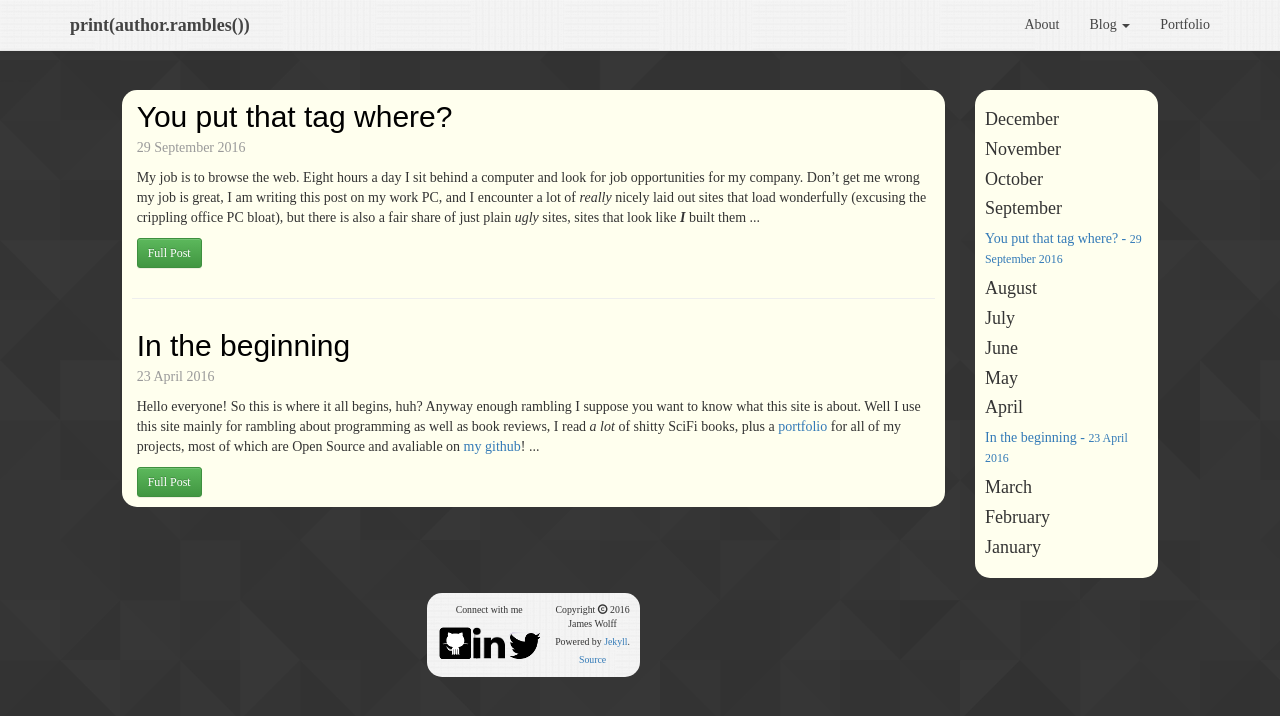
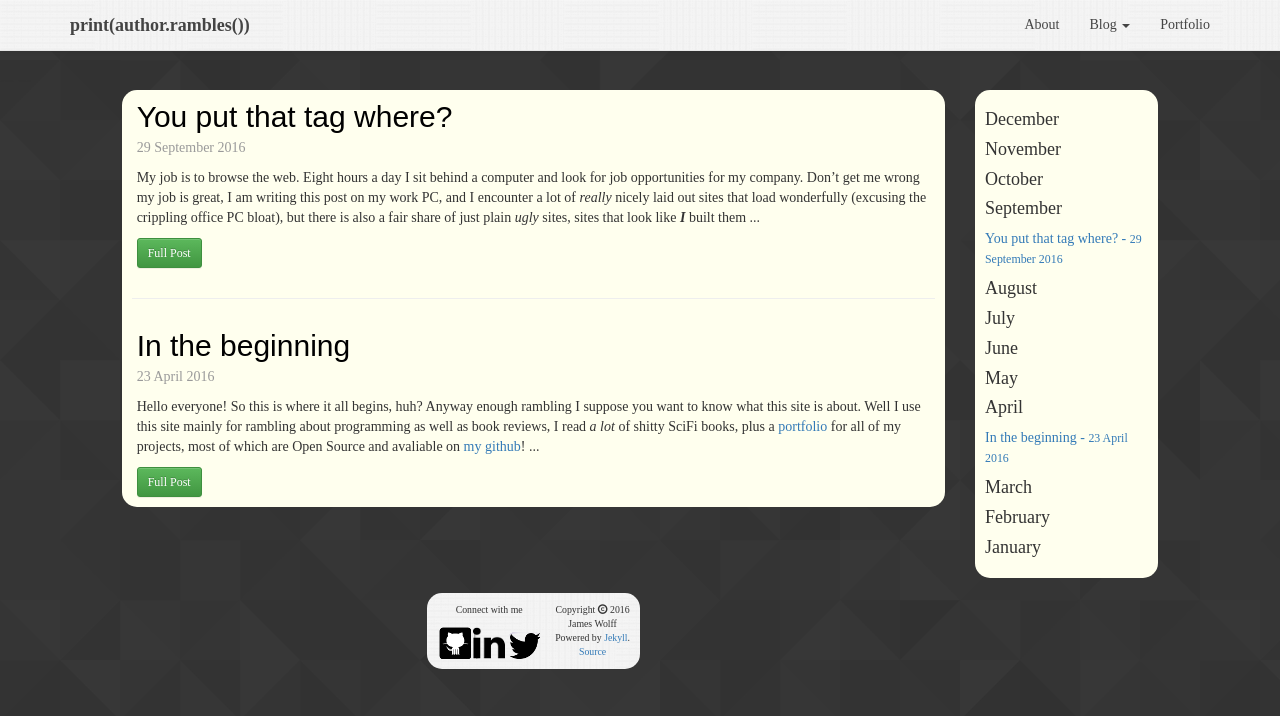
Before and after one commit to jwolff52/wolffblog, a Jekyll site: the page built from index.html, in a window 1280 px wide. Shown: the top 716 px of the page. Built offline with Jekyll 4.4.1, drawn with Linux system fonts in a browser that asks for light colours; some web fonts are replaced.

Commit message:
Update common.css

```diff
--- a/css/common.css
+++ b/css/common.css
@@ -201,18 +201,10 @@ body {
 	.footer-right {
 		margin-top: 10px;
 	}
-
-	.footer-right p {
-		margin-bottom: 0;
-	}
-}
-.copyright {
-	margin: 0;
 }
 
-.powered-by {
-	margin: 0;
-	padding-top: 4px;
+.footer-right p {
+	margin-bottom: 0;
 }
 
 @media(min-width: 713px) {
```
